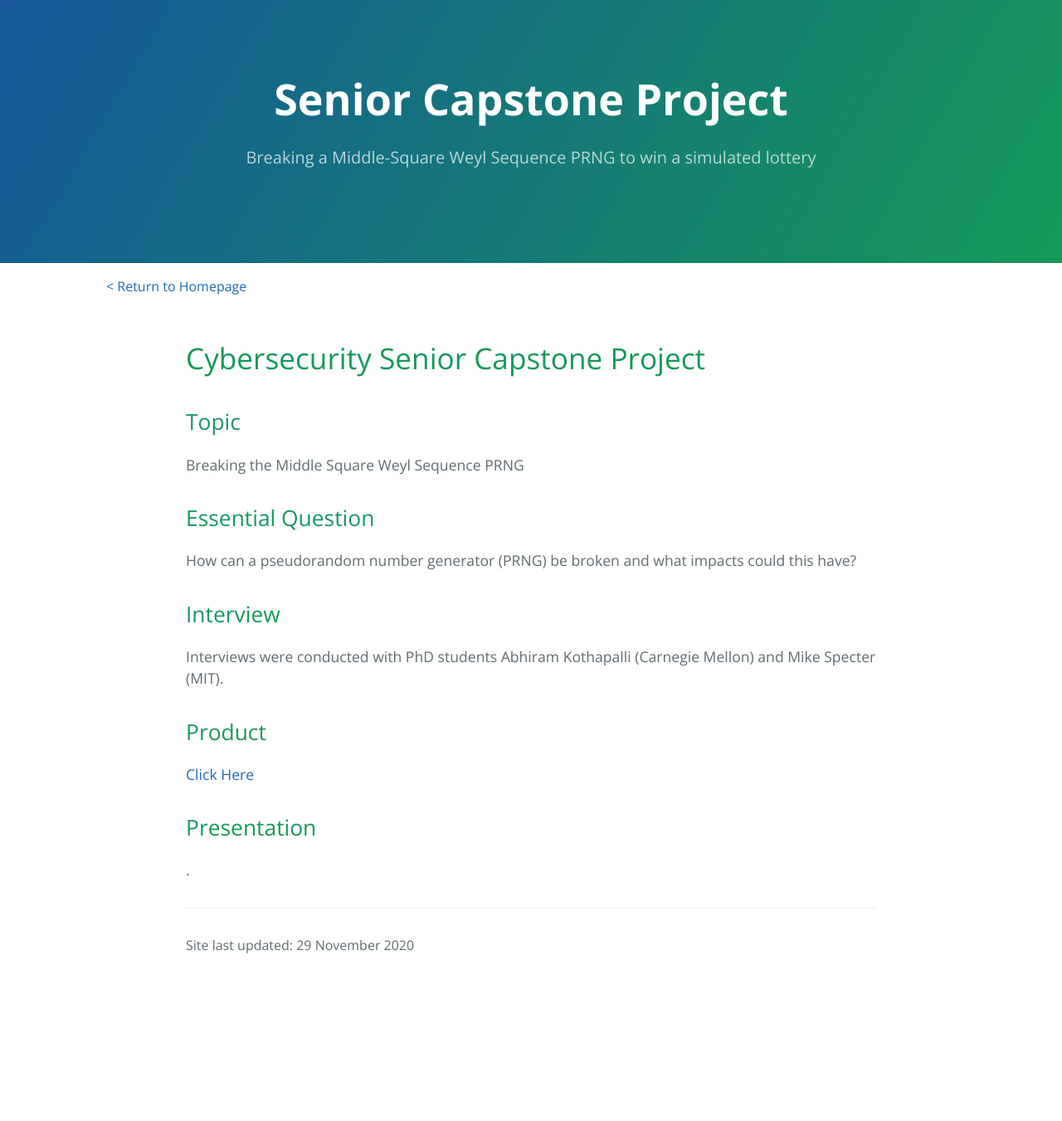
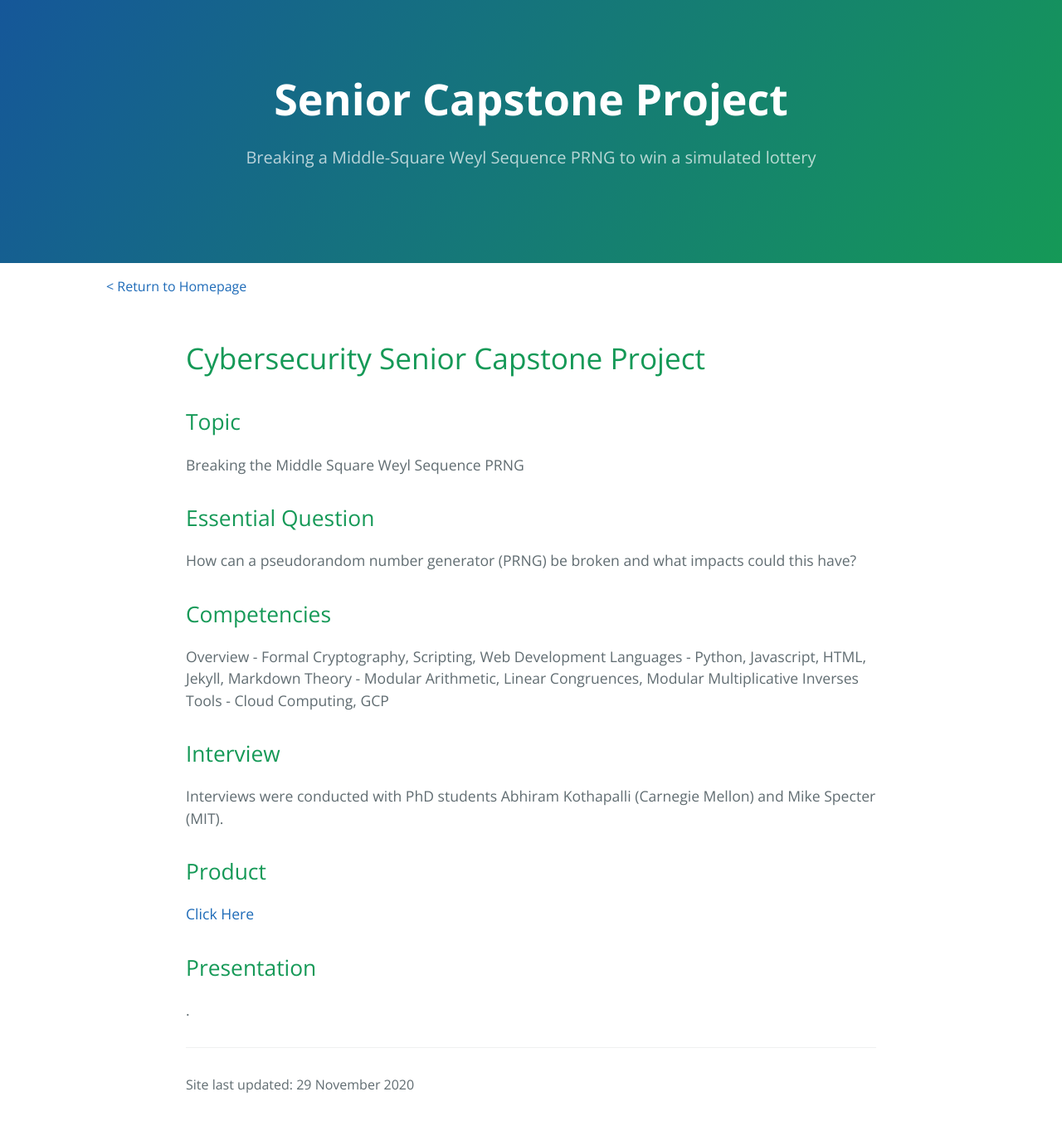
Before and after one commit to AdnanSlef/AdnanSlef.github.io, a Jekyll site: the page built from _posts/2020-10-15-senior-capstone.md, in a window 1280 px wide. Shown: the whole page at 83% size. Built offline with Jekyll 4.4.1, drawn with Linux system fonts in a browser that asks for light colours; before the commit the page ends 1183 px from its top, so only the background shows below that.

Commit message:
Add competencies to capstone page

```diff
--- a/_posts/2020-10-15-senior-capstone.md
+++ b/_posts/2020-10-15-senior-capstone.md
@@ -16,6 +16,12 @@ Breaking the Middle Square Weyl Sequence PRNG
 
 How can a pseudorandom number generator (PRNG) be broken and what impacts could this have?
 
+## Competencies
+Overview - Formal Cryptography, Scripting, Web Development
+Languages - Python, Javascript, HTML, Jekyll, Markdown
+Theory - Modular Arithmetic, Linear Congruences, Modular Multiplicative Inverses
+Tools - Cloud Computing, GCP
+
 ## Interview
 
 Interviews were conducted with PhD students Abhiram Kothapalli (Carnegie Mellon) and Mike Specter (MIT).
```
Also changed, not shown: _posts/2020-10-16-capstone-demo.md (+3 -3 lines).
